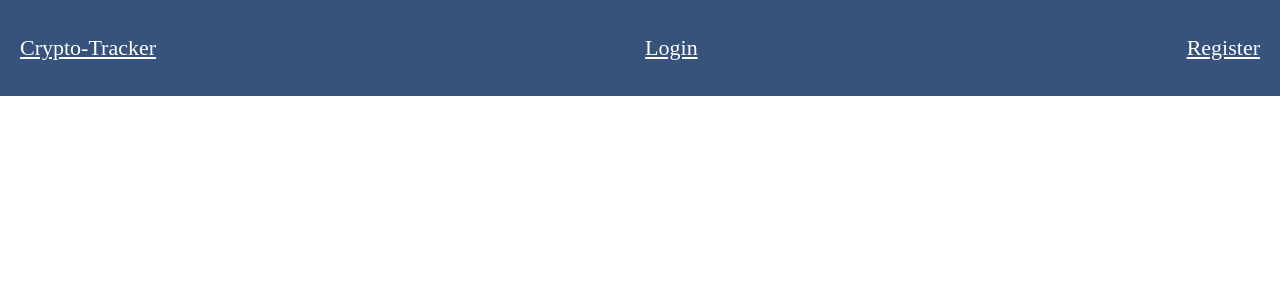
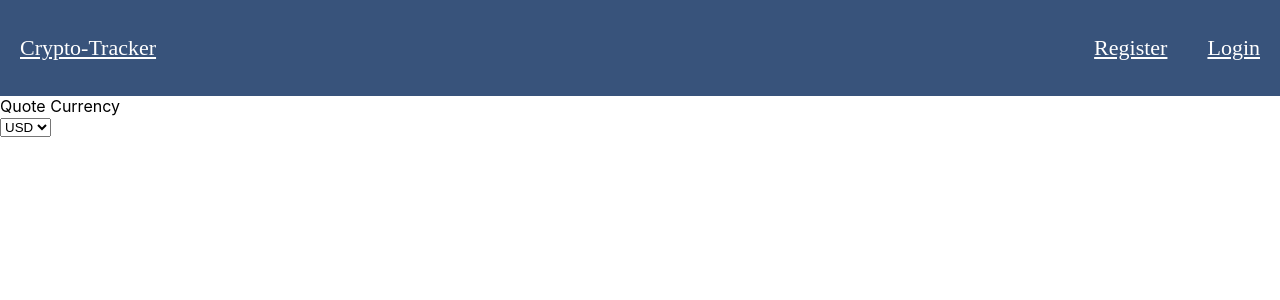
Before and after one commit to jaredgoldman/crypto-tracker, a React (Create React App) app in the folder tracker/: page /settings in a window 1280 px wide. Shown: the top 300 px of the page. Built offline with nearby package versions, Linux system fonts and the light colour scheme; no server answers.

Commit message:
setup currency filter and settings page

```diff
--- a/tracker/src/App.js
+++ b/tracker/src/App.js
@@ -10,6 +10,7 @@ import {
 import LoginForm from "./components/LoginForm"
 import RegisterForm from "./components/RegisterForm"
 import CoinDash from "./components/CoinDash"
+import SettingsDash from "./components/SettingsDash"
 
 import useApplicationData from "./hooks/useApplicationData"
 import Watchlist from './components/Watchlist/Watchlist';
@@ -25,6 +26,7 @@ export default function App() {
     setCoin,
     setCandleLength,
     setCandles,
+    setCurrency,
     cookies,
     alert,
     allCoins,
@@ -38,10 +40,19 @@ export default function App() {
         <header>
           <nav>
             <Link className="nav-text" to="/">Crypto-Tracker</Link>
-            {!cookies.user_id && <Link className="nav-text" to="/login">Login</Link>}
-            {!cookies.user_id && <Link className="nav-text" to="/register">Register</Link>}
-            {cookies.user_id && <Link className="nav-text" to="/watchlist">Watchlist</Link>}
-            {cookies.user_id && <Link className="nav-text" to="/logout" onClick={() => handleLogout()}>Logout</Link>}
+            {!cookies.user_id &&
+              <div>
+                <Link className="nav-text" to="/login">Login</Link>
+                <Link className="nav-text" to="/register">Register</Link>
+              </div>
+            }
+            {cookies.user_id &&
+              <div>
+                <Link className="nav-text" to="/watchlist">Watchlist</Link>
+                <Link className="nav-text" to="/settings">Settings</Link>
+                <Link className="nav-text" to="/logout" onClick={() => handleLogout()}>Logout</Link>
+              </div>
+            }
           </nav>
         </header>
         <Switch>
@@ -69,6 +80,9 @@ export default function App() {
               coinState={coinState}
              />
           </Route>
+          <Route path="/settings">
+            <SettingsDash setCurrency={setCurrency}/>
+          </Route>
           <Route exact path="/">
           {!cookies.user_id ? <Redirect to="/login" /> :
             <h1>home page</h1> }
--- a/tracker/src/components/Chart.jsx
+++ b/tracker/src/components/Chart.jsx
@@ -4,7 +4,7 @@ import "./Chart.scss";
 
 export default function DisplayChart(props) {
 
-console.log(props.candles)
+// console.log(props.candles)
 
   const candles = props.candles.map(([date, ...values]) => {
     return {x: new Date(date),
--- a/tracker/src/components/CoinInfo.jsx
+++ b/tracker/src/components/CoinInfo.jsx
@@ -7,7 +7,7 @@ const { coinInfo } = props
   return (
     <div className="coin-info">
       <div>
-        <img src={coinInfo.icon}></img>
+        <img src={coinInfo.icon} alt={`icon for ${coinInfo.ticker}`}></img>
       </div>
       <div>
         <h2>Symbol</h2>
--- /dev/null
+++ b/tracker/src/components/SettingsDash.jsx
@@ -0,0 +1,45 @@
+import "./SettingsDash.scss"
+
+export default function settingsDash(props) {
+  const { setCurrency } = props
+
+  const handleQuoteCurrency = (currency) => {
+    let currencyObj = null;
+    switch(currency) {
+      case "USD":
+        currencyObj = {uuid: "yhjMzLPhuIDl", ticker: "USD"};
+        break;
+      case "CAD":
+        currencyObj = {uuid: "_4s0A3Uuu5ML", ticker: "CAD"};
+        break;
+      case "EUR":
+        currencyObj = {uuid: "5k-_VTxqtCEI", ticker: "EUR"};
+        break;
+      case "GBP":
+        currencyObj = {uuid: "Hokyui45Z38f", ticker: "GBP"};
+        break;
+      case "AUD":
+        currencyObj = {uuid: "OEomm4hQzk_M", ticker: "AUD"};
+        break;
+      default:
+        currencyObj = {uuid: "yhjMzLPhuIDl", ticker: "USD"};
+        break;
+    }
+    setCurrency(currencyObj)
+  }
+
+  return (
+
+    <div>
+      <div>Quote Currency</div>
+      <select onChange={(e) => handleQuoteCurrency(e.target.value)}>
+        <option value={"USD"}>USD</option>
+        <option value={"CAD"}>CAD</option>
+        <option value={"EUR"}>EUR</option>
+        <option value={"GBP"}>GBP</option>
+        <option value={"AUD"}>AUD</option>
+      </select>
+    </div>
+
+  )
+}
--- a/tracker/src/hooks/useApplicationData.js
+++ b/tracker/src/hooks/useApplicationData.js
@@ -56,6 +56,8 @@ export default function useApplicationData() {
   const [allCoins, setAllCoins] = useState(null);
   // coins user has on watchlist
   const [userCoins, setUserCoins] = useState(null);
+  // set currency through which fiat numbers are provided
+  const [currency, setCurrency] = useState({uuid: "yhjMzLPhuIDl", ticker: "USD"});
   // individual coin data
   const [coinState, dispatch] = useReducer(reducer, {
     coin: {ticker: 'BTC', uuid: 'Qwsogvtv82FCd'},
@@ -64,6 +66,7 @@ export default function useApplicationData() {
     coinInfo: null
   });
 
+  // reducer functions for show coin page
   const setCoin = (coin) => {
     dispatch({type: "SET_COIN", value: coin});
   }
@@ -103,22 +106,21 @@ export default function useApplicationData() {
     if (coinState.coin || coinState.candleLength) {
       const coin = coinState.coin.ticker;
       const uuid = coinState.coin.uuid;
-      const URL = `http://localhost:3001/api/coins/show/${coin}/${uuid}/${coinState.candleLength}`
+      const URL = `http://localhost:3001/api/coins/show/${coin}/${uuid}/${coinState.candleLength}/${currency.ticker}/${currency.uuid}`
       axios.get(URL)
       .then(res => {
         setCandles(res.data.candles);
-        setCoinInfo(res.data.coinInfo);
+        setCoinInfo(res.data.coin);
       })
       .catch(err => {
         console.log(err)
       })
     }
-  }, [coinState.coin, coinState.candleLength])
+  }, [coinState.coin, coinState.candleLength, currency])
 
-  // adds a new coin to a users watchlist and returns entire list of user coins
+  // adds a new coin, refreshes user coins
   const addUserCoin = (coinSymbol) => {
     const userId = cookies.user_id;
-
     axios.post(`http://localhost:3001/api/coins/add`, {userId, coinSymbol})
     .then(res => {
       if (res.data.alert) {
@@ -133,11 +135,15 @@ export default function useApplicationData() {
     })
   }
 
+  // deletes a coin, refreshes user coins
   const deleteUserCoin = (coin) => {
     const userId = cookies.user_id;
     axios.post(`http://localhost:3001/api/coins/delete`, {userId, coin})
     .then(res => {
-      const userCoinRes = res.data;
+      if (res.data.alert) {
+        return handleAlert(res.data.alert);
+      }
+      const userCoinRes = res.data.userCoins;
       const filteredUserCoins = filterUserCoins(userCoinRes, allCoins);
       setUserCoins(filteredUserCoins);
     })
@@ -148,9 +154,8 @@ export default function useApplicationData() {
 
       // HELPER FUNCTIONS //
 
-  // use userCoins to filter allCoins list
+  // use userCoins as ref to filter watchlist
   const filterUserCoins = (userCoins, allCoins) => {
-    console.log(userCoins)
     const userCoinArr = [];
     userCoins.forEach(coin => {
       for (let c of allCoins) {
@@ -167,14 +172,18 @@ export default function useApplicationData() {
   // }
 
   return {
+    // user
     handleLogin,
     handleLogout,
     handleRegister,
+    // coin
     addUserCoin,
     deleteUserCoin,
     setCoin,
     setCandleLength,
     setCandles,
+    setCurrency,
+    // state
     cookies,
     alert,
     allCoins,
--- a/tracker/src/reducers/coins.js
+++ b/tracker/src/reducers/coins.js
@@ -9,5 +9,8 @@ export default function reducer(coinState, action) {
       return {...coinState, candleLength: action.value}
     case "SET_CANDLES":
       return {...coinState, candles: action.value}
+    default:
+      return coinState;
   }
+
 }
```
Also changed, not shown: tracker/src/components/SettingsDash.scss (added), 2 other files (tests, documents, lock files or other folders).
